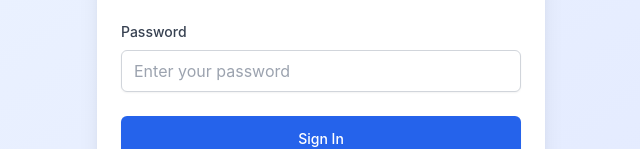
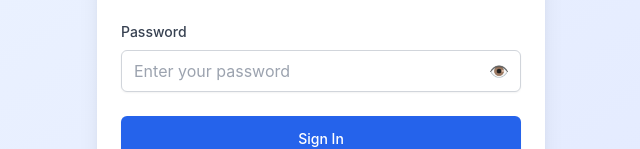
Before and after one commit to SoftwareBazaar/thrift-shop-inventory, a React (Create React App) app in the folder client/: page /login in a window 1280 px wide. Shown: the part 351-500 px from the top of the page, without its empty margins (319-959 px from the left). Built offline with nearby package versions, Linux system fonts and the light colour scheme.

Commit message:
Add show/hide password toggle to login page - ALL FEATURES COMPLETE!

```diff
--- a/client/src/pages/Login.tsx
+++ b/client/src/pages/Login.tsx
@@ -7,6 +7,7 @@
   const [password, setPassword] = useState('');
   const [error, setError] = useState('');
   const [loading, setLoading] = useState(false);
+  const [showPassword, setShowPassword] = useState(false);
   const { login } = useAuth();
   const navigate = useNavigate();
 
@@ -67,15 +68,24 @@
               <label htmlFor="password" className="block text-sm font-medium text-gray-700 mb-2">
                 Password
               </label>
+              <div className="relative">
                 <input
                   id="password"
-                type="password"
+                  type={showPassword ? "text" : "password"}
                   value={password}
                   onChange={(e) => setPassword(e.target.value)}
-                className="w-full px-3 py-2 border border-gray-300 rounded-md shadow-sm focus:outline-none focus:ring-blue-500 focus:border-blue-500"
+                  className="w-full px-3 py-2 border border-gray-300 rounded-md shadow-sm focus:outline-none focus:ring-blue-500 focus:border-blue-500 pr-10"
                   placeholder="Enter your password"
                   required
                 />
+                <button
+                  type="button"
+                  onClick={() => setShowPassword(!showPassword)}
+                  className="absolute inset-y-0 right-0 pr-3 flex items-center"
+                >
+                  {showPassword ? '🙈' : '👁️'}
+                </button>
+              </div>
             </div>
 
             {error && (
```
Also changed, not shown: 1 other file (tests, documents, lock files or other folders). Lines whose indentation alone changed are shown as unchanged.
